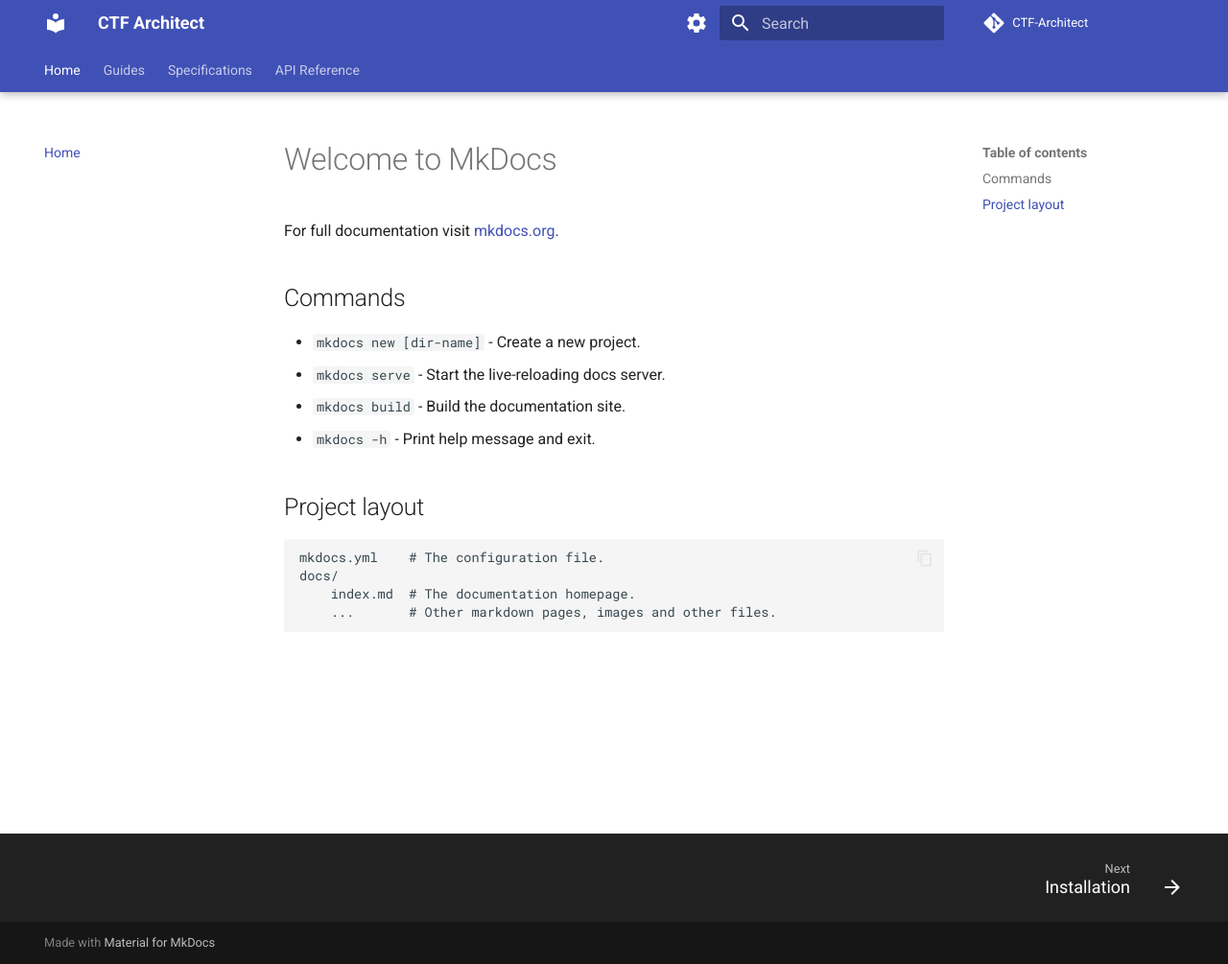
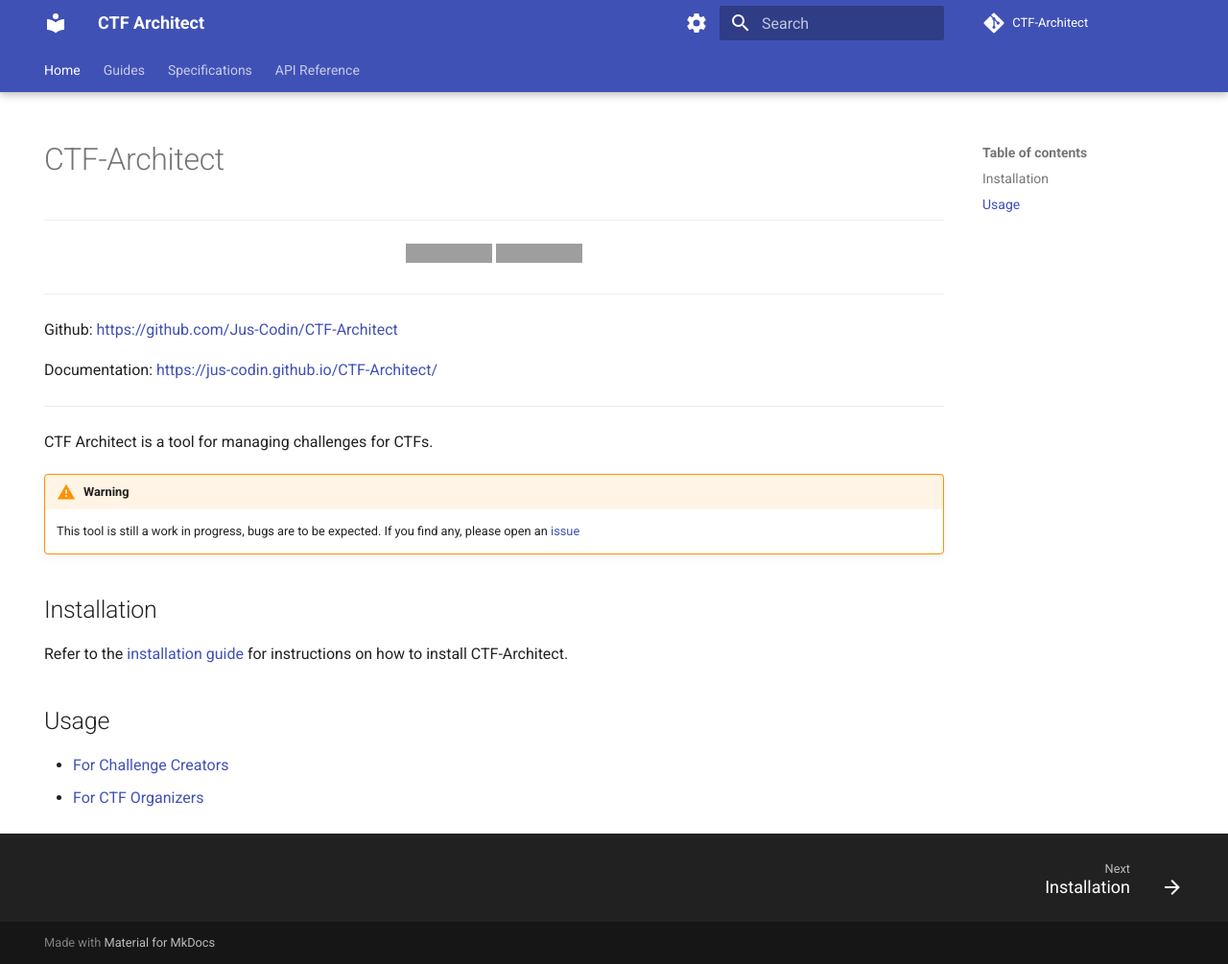
Before and after one commit to Jus-Codin/CTF-Architect, an MkDocs documentation site: the page built from docs/index.md, in a window 1280 px wide and 1005 px high. Shown: the whole window at 96% size. Built offline with MkDocs 1.6.1 and Material for MkDocs 9.7.7, drawn with Linux system fonts in a browser that asks for light colours; comment, search, counter and statistics services are not loaded; grey boxes are pictures that could not be loaded.

Commit message:
Update index.md

```diff
--- a/docs/index.md
+++ b/docs/index.md
@@ -1,17 +1,38 @@
-# Welcome to MkDocs
+---
+hide:
+    - navigation
+---
 
-For full documentation visit [mkdocs.org](https://www.mkdocs.org).
+# CTF-Architect
 
-## Commands
+---
 
-* `mkdocs new [dir-name]` - Create a new project.
-* `mkdocs serve` - Start the live-reloading docs server.
-* `mkdocs build` - Build the documentation site.
-* `mkdocs -h` - Print help message and exit.
+<p align="center">
+    <a href="https://pypi.org/project/ctf-architect/" target="_blank">
+        <img alt="PyPI - Version" src="https://img.shields.io/pypi/v/ctf-architect">
+    </a>
+    <a href="https://pypi.org/project/ctf-architect/" target="_blank">
+        <img alt="PyPI - Python Version" src="https://img.shields.io/pypi/pyversions/ctf-architect">
+    </a>
+</p>
 
-## Project layout
+---
 
-    mkdocs.yml    # The configuration file.
-    docs/
-        index.md  # The documentation homepage.
-        ...       # Other markdown pages, images and other files.
+Github: <a href="https://github.com/Jus-Codin/CTF-Architect" target="_blank">https://github.com/Jus-Codin/CTF-Architect</a>
+
+Documentation: <a href="https://jus-codin.github.io/CTF-Architect/" target="_blank">https://jus-codin.github.io/CTF-Architect/</a>
+
+---
+
+CTF Architect is a tool for managing challenges for CTFs.
+
+!!! warning
+    This tool is still a work in progress, bugs are to be expected. If you find any, please open an [issue](https://github.com/Jus-Codin/CTF-Architect/issues)
+
+
+## Installation
+Refer to the [installation guide](./guides/installation.md) for instructions on how to install CTF-Architect.
+
+## Usage
+- [For Challenge Creators](./guides/packaging-challenges.md)
+- [For CTF Organizers](./guides/repository-setup.md)
```
